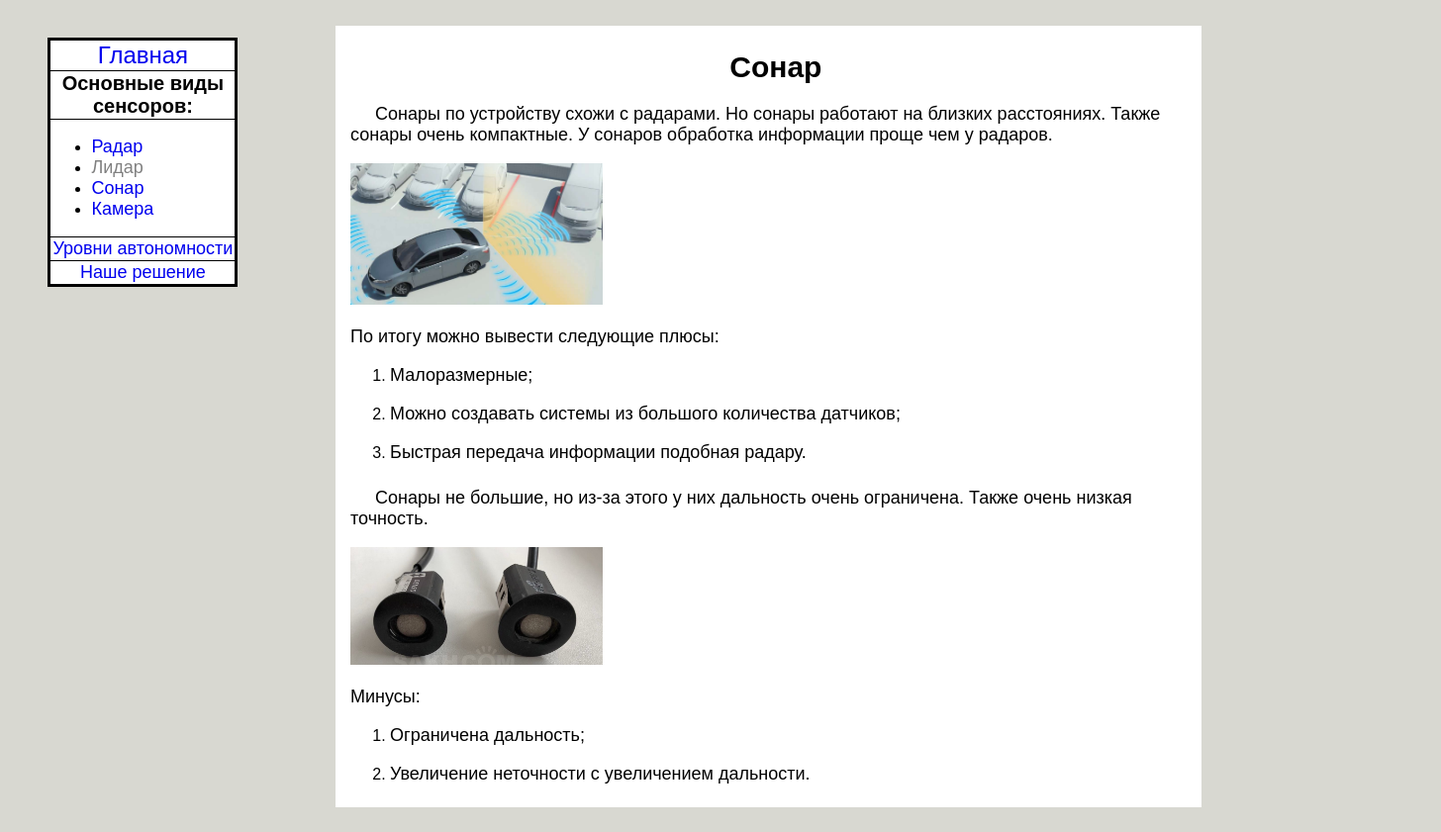
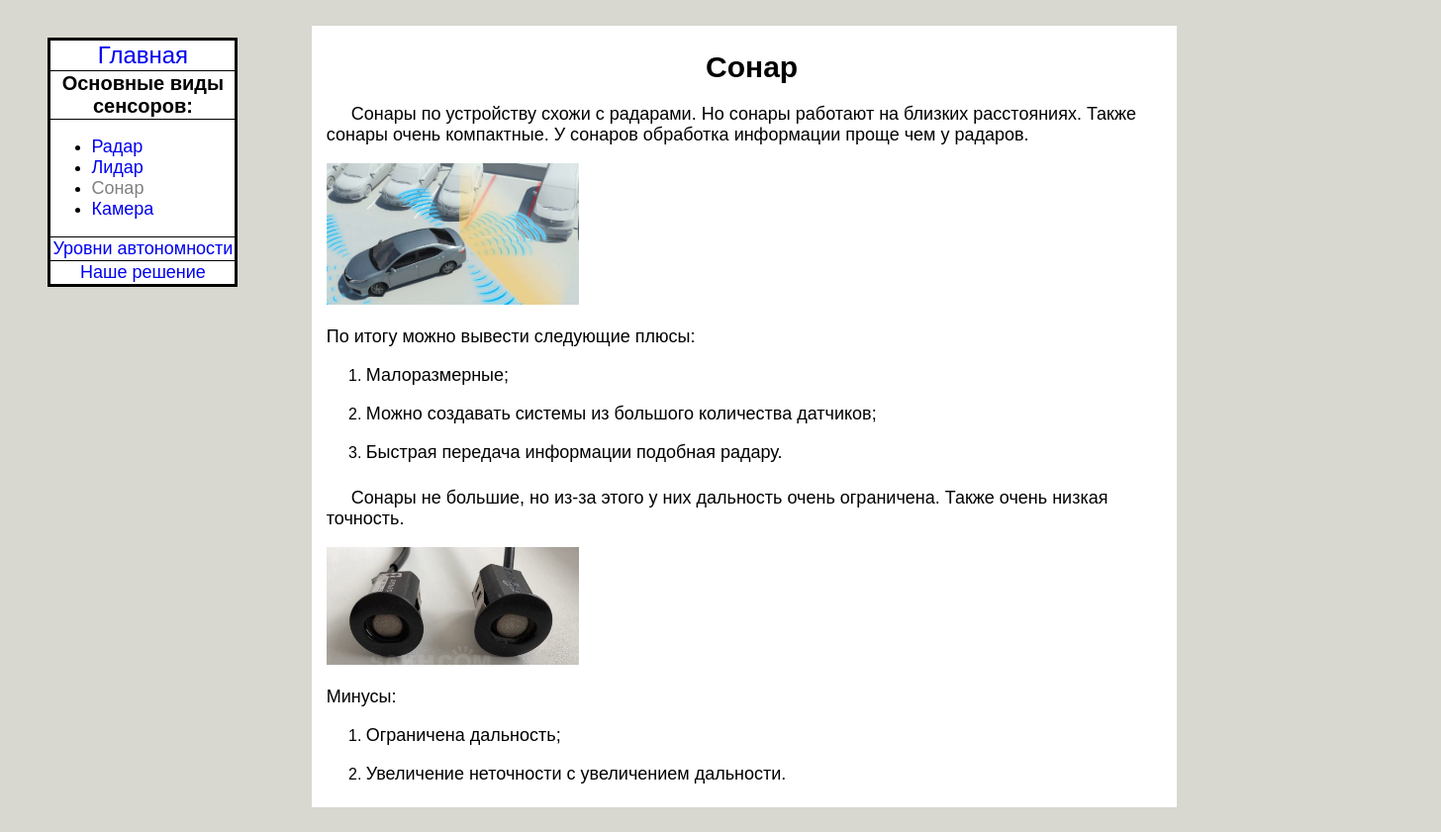
Before and after one commit to asimonov05/project0, a plain HTML site: page sonar.html in a window 1280 px wide. Shown: the whole page at 99% size, 1456 px wide, since content can reach past the window. Drawn offline with Linux system fonts and the light colour scheme.

Commit message:
Grey sonar.html

```diff
--- a/sonar.html
+++ b/sonar.html
@@ -18,8 +18,8 @@
 					<td>
 						<ul>
 							<li><a href="radar.html">Радар</a></li>
-							<li><a class="this_page">Лидар</a></li>
-							<li><a href="sonar.html">Сонар</a></li>
+							<li><a href="lidar.html">Лидар</a></li>
+							<li><a class="this_page">Сонар</a></li>
 							<li><a href="camera.html">Камера</a></li>
 						</ul>
 					</td>
@@ -31,7 +31,7 @@
 					<td id="levels"><a href="our.html">Наше решение</a></td>
 				</tr>
 			</table>
-			<div style="margin-left: 25%; margin-right: 20%; width: 70%">
+			<div style="margin-left: 23%; margin-right: auto; width: 70%">
 				<h1 style="text-align: center;">Сонар</h1>
 				<p>
 					Сонары по устройству схожи с радарами. Но сонары работают на близких расстояниях. Также сонары очень компактные. У сонаров обработка информации проще чем у радаров.
```
